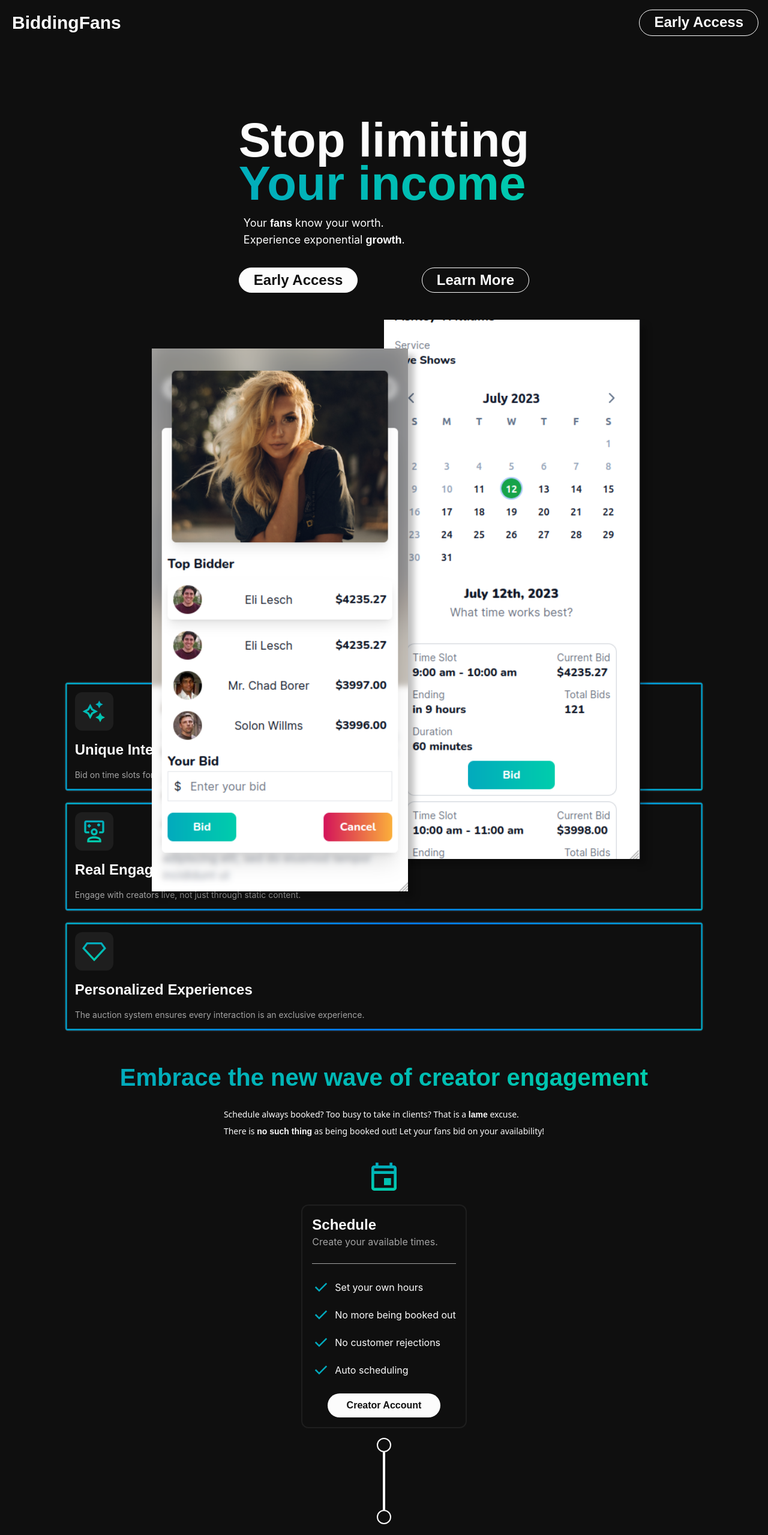
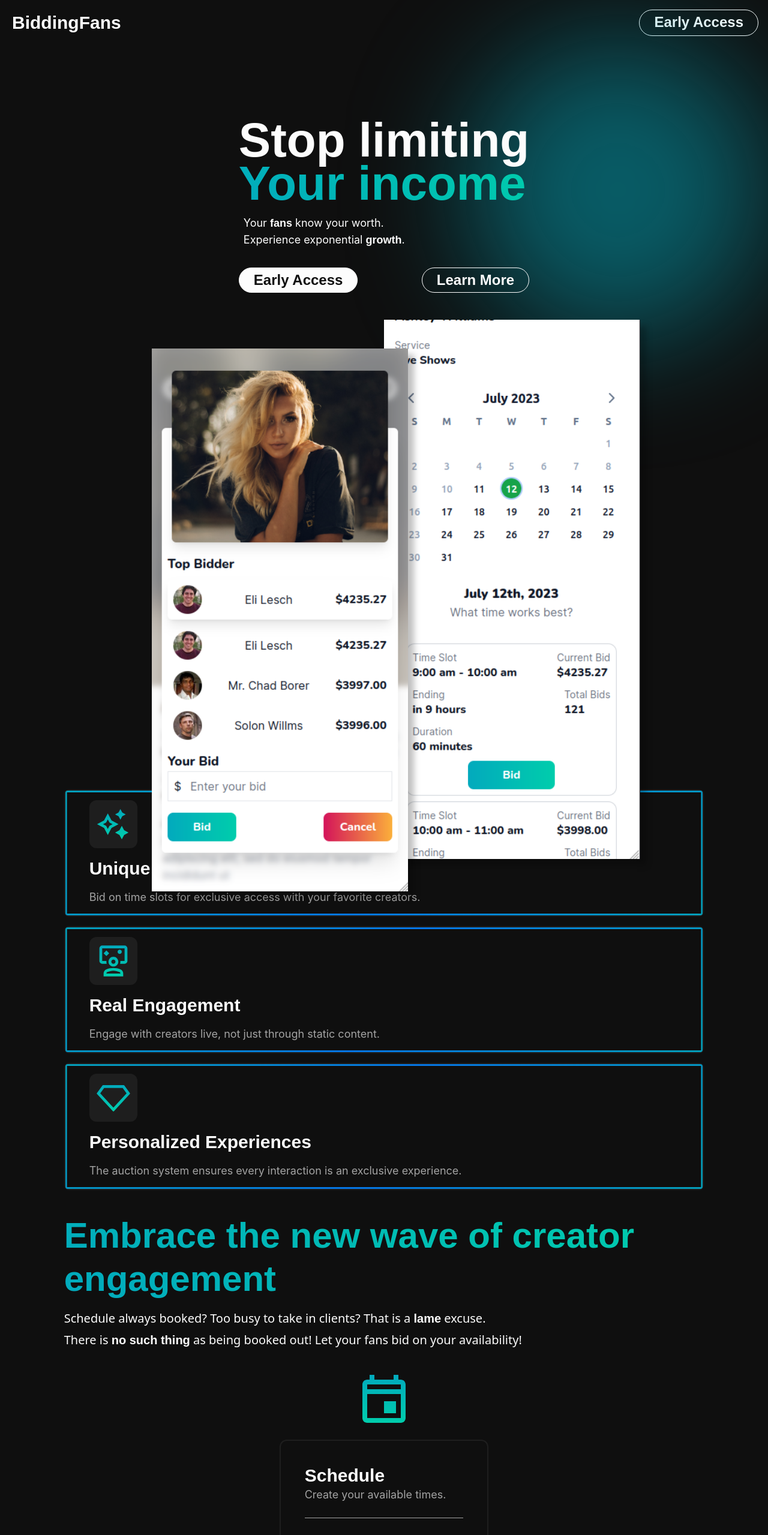
Before and after one commit to DamoFD/biddingfans-landing, a Vue app: page / in a window 1280 px wide. Shown: the top 2559 px of the page at 60% size. Built offline with nearby package versions, Linux system fonts and the light colour scheme; a web font is replaced by a local one.

Commit message:
info, process, newsletter

```diff
--- a/src/Pages/HomeLanding.vue
+++ b/src/Pages/HomeLanding.vue
@@ -38,7 +38,7 @@ import FaqDropdown from '../components/FaqDropdown.vue';
           </div>
         </div>
       </div>
-      <div class="absolute top-1/2 -translate-y-1/3 -right-1/2">
+      <div class="absolute top-1/2 -translate-y-1/3 -right-1/2 md:-right-0 md:-translate-y-2/3">
         <CircleGlow />
       </div>
     </section>
@@ -47,7 +47,7 @@ import FaqDropdown from '../components/FaqDropdown.vue';
     </div>
 
     <!-- Info Cards -->
-    <section id="info" class="w-full flex justify-center pt-80">
+    <section id="info" class="w-full flex justify-center pt-80 md:pt-[500px]">
       <div class="w-10/12 flex flex-col">
         <InfoCard :card="1" />
         <InfoCard :card="2" />
@@ -57,19 +57,19 @@ import FaqDropdown from '../components/FaqDropdown.vue';
     <!-- Process Section -->
     <section id="process" class="w-full flex justify-center pt-10">
       <div class="w-10/12 flex flex-col items-center">
-        <h2 class="text-gradient text-[40px] line-height font-nunito font-extrabold">
+        <h2 class="text-gradient text-[40px] line-height font-nunito font-extrabold md:text-[60px]">
           Embrace the new wave of creator engagement
         </h2>
-        <div>
-          <p class="text-brand-white text-sm mt-4">Schedule always booked? Too busy to take in clients? That is a <b class="font-nunito font-extrabold">lame</b> excuse.</p>
-          <p class="text-brand-white text-sm mt-2">There is <b class="font-nunito font-extrabold">no such thing</b> as being booked out! Let your fans bid on your availability!</p>
+        <div class="w-full flex flex-col">
+          <p class="text-brand-white text-sm mt-4 md:text-xl">Schedule always booked? Too busy to take in clients? That is a <b class="font-nunito font-extrabold">lame</b> excuse.</p>
+          <p class="text-brand-white text-sm mt-2 md:text-xl">There is <b class="font-nunito font-extrabold">no such thing</b> as being booked out! Let your fans bid on your availability!</p>
         </div>
 
         <div class="flex flex-col items-center">
           <img
               src="../assets/svg/calendar.svg"
               alt="Schedule"
-              class="w-14 h-14 mt-10"
+              class="w-14 h-14 mt-10 md:w-24 md:h-24"
           />
           <ProcessCard :card="1" />
           <div class="mt-4">
@@ -78,7 +78,7 @@ import FaqDropdown from '../components/FaqDropdown.vue';
           <img
               src="../assets/svg/hammer.svg"
               alt="Schedule"
-              class="w-14 h-14 mt-4"
+              class="w-14 h-14 mt-4 md:w-24 md:h-24"
           />
           <ProcessCard :card="2" />
           <div class="mt-4">
@@ -87,7 +87,7 @@ import FaqDropdown from '../components/FaqDropdown.vue';
           <img
               src="../assets/svg/hands.svg"
               alt="Schedule"
-              class="w-14 h-14 mt-4"
+              class="w-14 h-14 mt-4 md:w-24 md:h-24"
           />
           <ProcessCard :card="3" />
         </div>
@@ -95,20 +95,20 @@ import FaqDropdown from '../components/FaqDropdown.vue';
     </section>
 
     <!-- Newsletter -->
-    <section id="newsletter" class="w-full flex justify-center py-10 relative overflow-x-hidden mt-10">
-      <div class="w-10/12 flex flex-col items-center z-[2]">
-        <h2 class="text-gradient text-[40px] line-height font-nunito font-extrabold">
+    <section id="newsletter" class="w-full flex justify-center py-10 relative overflow-hidden mt-10">
+      <div class="w-10/12 flex flex-col z-[2]">
+        <h2 class="text-gradient text-[40px] line-height font-nunito font-extrabold md:text-[60px]">
           Stay ahead and be the first to get early access
         </h2>
         <div>
-          <p class="text-brand-white text-sm mt-4">Sign up for our newsletter and be the <b class="font-nunito font-extrabold">first</b> to get early access.</p>
-          <p class="text-brand-white text-sm mt-2">Stay in the loop and get <b class="font-nunito font-extrabold">exclusive</b> deals.</p>
-          <p class="text-brand-white text-sm mt-2">Be the <b class="font-nunito font-extrabold">first</b> to get updates about the product.</p>
+          <p class="text-brand-white text-sm mt-4 md:text-xl">Sign up for our newsletter and be the <b class="font-nunito font-extrabold">first</b> to get early access.</p>
+          <p class="text-brand-white text-sm mt-2 md:text-xl">Stay in the loop and get <b class="font-nunito font-extrabold">exclusive</b> deals.</p>
+          <p class="text-brand-white text-sm mt-2 md:text-xl">Be the <b class="font-nunito font-extrabold">first</b> to get updates about the product.</p>
         </div>
-        <div class="w-full bg-brand-white rounded-lg flex mt-10 justify-between">
+        <div class="w-full bg-brand-white rounded-lg flex mt-10 justify-between md:w-3/4">
           <input
               placeholder="Your best email"
-              class="rounded-lg font-inter w-7/12 pl-1 text-brand-black placeholder:text-brand-neutral focus:ring-none focus:outline-none"
+              class="rounded-lg bg-brand-white font-inter w-7/12 pl-1 text-brand-black placeholder:text-brand-neutral focus:ring-none focus:outline-none md:w-8/12 md:h-12 md:text-lg"
           />
           <button
               class="
@@ -122,13 +122,16 @@ import FaqDropdown from '../components/FaqDropdown.vue';
                 text-brand-white
                 font-nunito
                 font-extrabold
-                px-6 py-2
+                px-6
+                py-2
+                md:px-10
+                md:text-lg
               "
           >
             Sign Up
           </button>
         </div>
-        <div class="mt-1 text-sm">
+        <div class="mt-1 text-sm md:text-lg">
           <p class="font-inter text-brand-white">
             Join the
             <span class="text-gradient font-nunito font-extrabold">
@@ -138,7 +141,7 @@ import FaqDropdown from '../components/FaqDropdown.vue';
           </p>
         </div>
       </div>
-      <div class="absolute top-1/2 -translate-y-1/3 -right-1/2">
+      <div class="absolute top-1/2 -translate-y-1/3 -right-1/2 md:-right-1/4">
         <CircleGlow />
       </div>
     </section>
--- a/src/components/CircleGlow.vue
+++ b/src/components/CircleGlow.vue
@@ -3,6 +3,15 @@
 
 <template>
   <div
-    class="w-[300px] h-[300px] blur-[100px] bg-brand-primary rounded-full"
+    class="
+    w-[300px]
+    h-[300px]
+    blur-[100px]
+    bg-brand-primary
+    rounded-full
+    md:w-[500px]
+    md:h-[500px]
+    md:bg-opacity-50
+    "
   />
 </template>
--- a/src/components/InfoCard.vue
+++ b/src/components/InfoCard.vue
@@ -40,16 +40,20 @@ watchEffect(() => {
     flex
     justify-center
     items-center
-    m-4"
+    m-4
+    md:ml-10
+    md:h-20
+    md:w-20
+    "
     >
       <img
           :src="img"
           :alt="title"
-          class="w-10 h-10"
+          class="w-10 h-10 md:w-14 md:h-14"
       />
     </div>
-    <h3 class="text-brand-white font-nunito font-extrabold text-2xl ml-4">{{ title }}</h3>
-    <p class="text-brand-neutral-secondary text-sm font-inter m-4">{{ description }}</p>
+    <h3 class="text-brand-white font-nunito font-extrabold text-2xl ml-4 md:text-3xl md:ml-10">{{ title }}</h3>
+    <p class="text-brand-neutral-secondary text-sm font-inter m-4 md:text-lg md:ml-10">{{ description }}</p>
   </div>
 </template>
 
--- a/src/components/ProcessCard.vue
+++ b/src/components/ProcessCard.vue
@@ -47,9 +47,9 @@ switch (props.card) {
 </script>
 
 <template>
-  <div class="border-2 border-brand-neutral rounded-xl p-4 mt-4">
-    <h3 class="text-brand-white text-2xl font-nunito font-extrabold">{{title}}</h3>
-    <p class="text-brand-neutral-secondary font-inter">{{description}}</p>
+  <div class="border-2 border-brand-neutral rounded-xl p-4 mt-4 md:p-10">
+    <h3 class="text-brand-white text-2xl font-nunito font-extrabold md:text-3xl">{{title}}</h3>
+    <p class="text-brand-neutral-secondary font-inter md:text-lg">{{description}}</p>
     <hr class="text-brand-neutral-secondary mt-6" />
     <ul class="mt-6">
       <li
@@ -58,11 +58,11 @@ switch (props.card) {
           class="flex items-center mt-4"
       >
         <img src="../assets/svg/check.svg" alt="bullet point" />
-        <p class="text-brand-white font-inter ml-2">{{point}}</p>
+        <p class="text-brand-white font-inter ml-2 md:text-lg">{{point}}</p>
       </li>
     </ul>
-    <div class="w-full flex justify-center mt-6">
-      <button class="bg-brand-white text-brand-black px-8 py-2 rounded-full font-nunito font-extrabold">
+    <div class="w-full flex justify-center mt-6 md:mt-10">
+      <button class="bg-brand-white text-brand-black px-8 py-2 rounded-full font-nunito font-extrabold md:text-lg">
         {{btn}}
       </button>
     </div>
```
